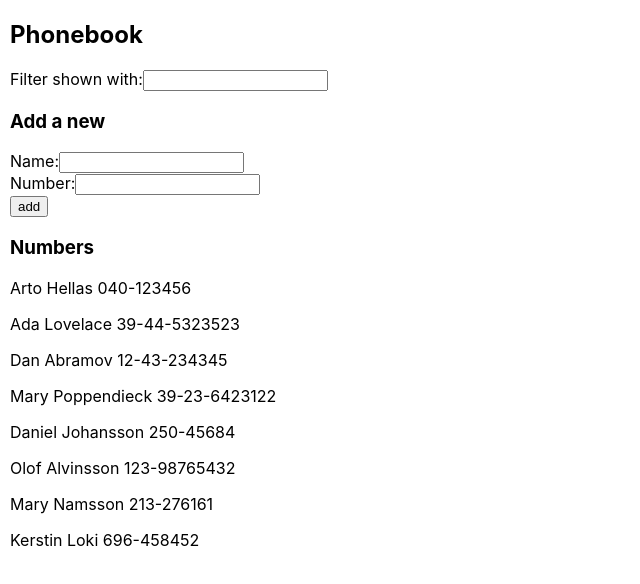
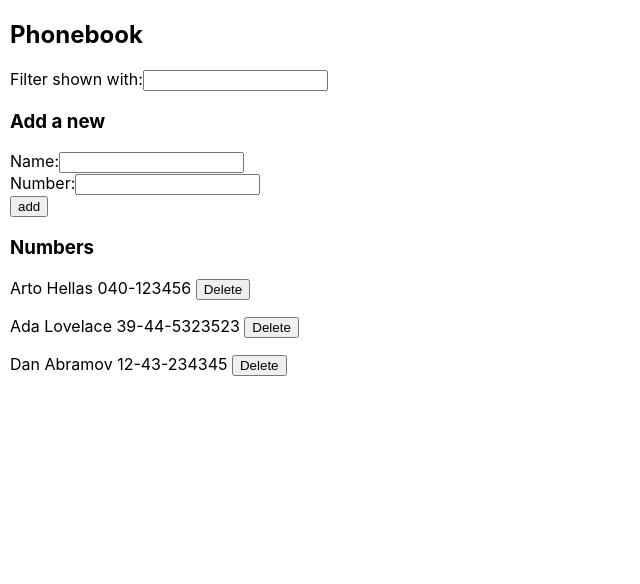
Before and after one commit to harjunpnik/FullStackOpen2019, a React (Create React App) app in the folder part2/phonebook/: page / in a window 1280 px wide. Shown: the top 584 px of the page, without its empty margins (0-640 px from the left). Built offline with nearby package versions, Linux system fonts and the light colour scheme; data requests are answered from the project's data file.

Commit message:
Excercise 2.17 Finished

```diff
--- a/part2/phonebook/db.json
+++ b/part2/phonebook/db.json
@@ -14,31 +14,6 @@
       "name": "Dan Abramov",
       "number": "12-43-234345",
       "id": 3
-    },
-    {
-      "name": "Mary Poppendieck",
-      "number": "39-23-6423122",
-      "id": 4
-    },
-    {
-      "name": "Daniel Johansson",
-      "number": "250-45684",
-      "id": 5
-    },
-    {
-      "name": "Olof Alvinsson",
-      "number": "123-98765432",
-      "id": 6
-    },
-    {
-      "name": "Mary Namsson",
-      "number": "213-276161",
-      "id": 7
-    },
-    {
-      "name": "Kerstin Loki",
-      "number": "696-458452",
-      "id": 8
     }
   ]
 }
--- a/part2/phonebook/src/App.js
+++ b/part2/phonebook/src/App.js
@@ -54,6 +54,19 @@ const App = () => {
     setFilter(event.target.value)
   }
 
+  const handlePersonDeletion = (person) => {
+    if(window.confirm("Delete " + person.name + " ?")){
+      personService
+        .deletePerson(person.id)
+        .then(response => {
+          setPersons(persons.filter(pers =>
+            person.id !== pers.id
+          ))
+        })
+    }
+
+  }
+
   return (
     <div>
       <h2>Phonebook</h2>
@@ -70,7 +83,7 @@ const App = () => {
 
       <h3>Numbers</h3>
 
-      <Persons persons={persons} filter={filter}/>
+      <Persons persons={persons} filter={filter} deletePerson={handlePersonDeletion}/>
     </div>
   )
 }
--- a/part2/phonebook/src/components/Person.js
+++ b/part2/phonebook/src/components/Person.js
@@ -1,8 +1,8 @@
 import React from 'react'
 
-const Person = ({person}) => {
+const Person = ({person, deletePerson}) => {
     return(
-        <p>{person.name} {person.number}</p>
+        <p>{person.name} {person.number} <button onClick={() => deletePerson(person)}>Delete</button></p>
     )
 }
 
--- a/part2/phonebook/src/components/Persons.js
+++ b/part2/phonebook/src/components/Persons.js
@@ -1,12 +1,12 @@
 import React from 'react'
 import Person from './Person'
 
-const Persons = ({persons, filter}) => {
+const Persons = ({persons, filter, deletePerson}) => {
 
     const personRows = () =>  persons.filter(person =>
         person.name.toLowerCase().includes(filter.toLowerCase())
       ).map (person =>
-        <Person key={person.name} person={person} />
+        <Person key={person.name} person={person} deletePerson={deletePerson} />
       )
 
     return(
--- a/part2/phonebook/src/services/persons.js
+++ b/part2/phonebook/src/services/persons.js
@@ -9,7 +9,12 @@ const create = newObject => {
     return axios.post(baseUrl, newObject)
 }
 
+const deletePerson = (id) =>{
+    return axios.delete(baseUrl + "/" + id)
+}
+
 export default {
     getAll: getAll,
-    create: create
+    create: create,
+    deletePerson: deletePerson
 }
```
